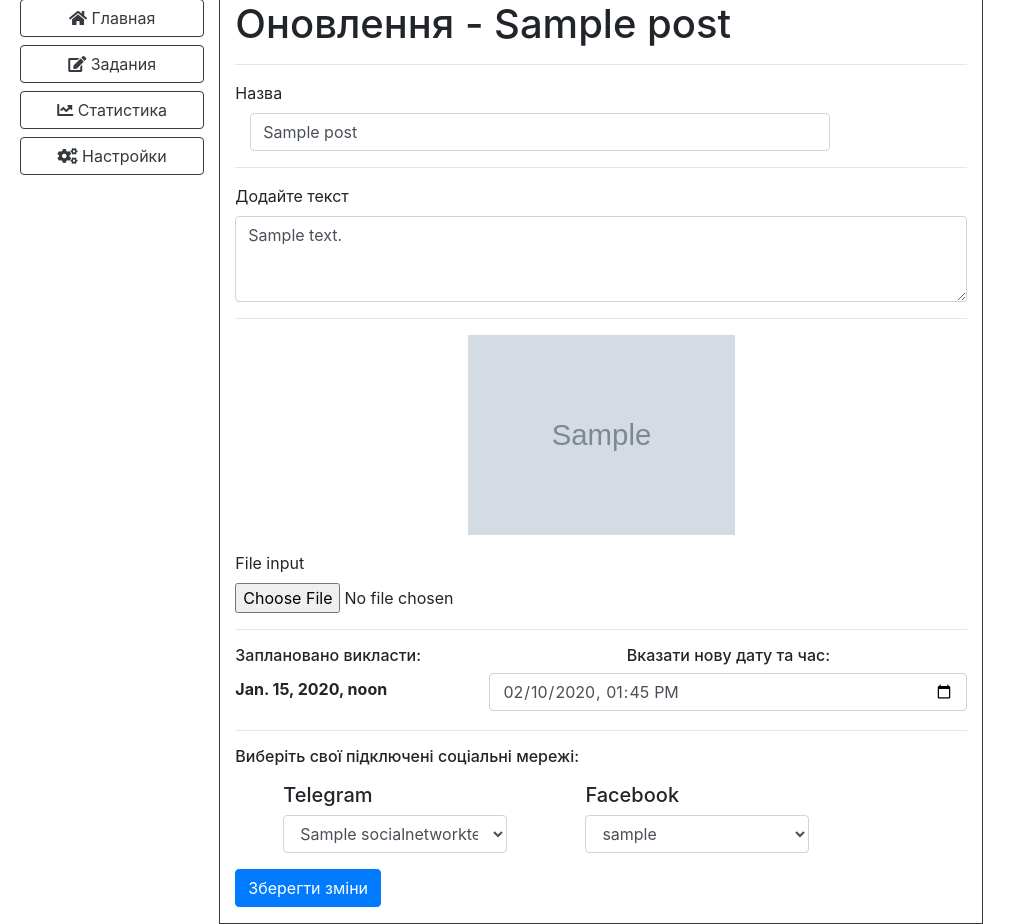
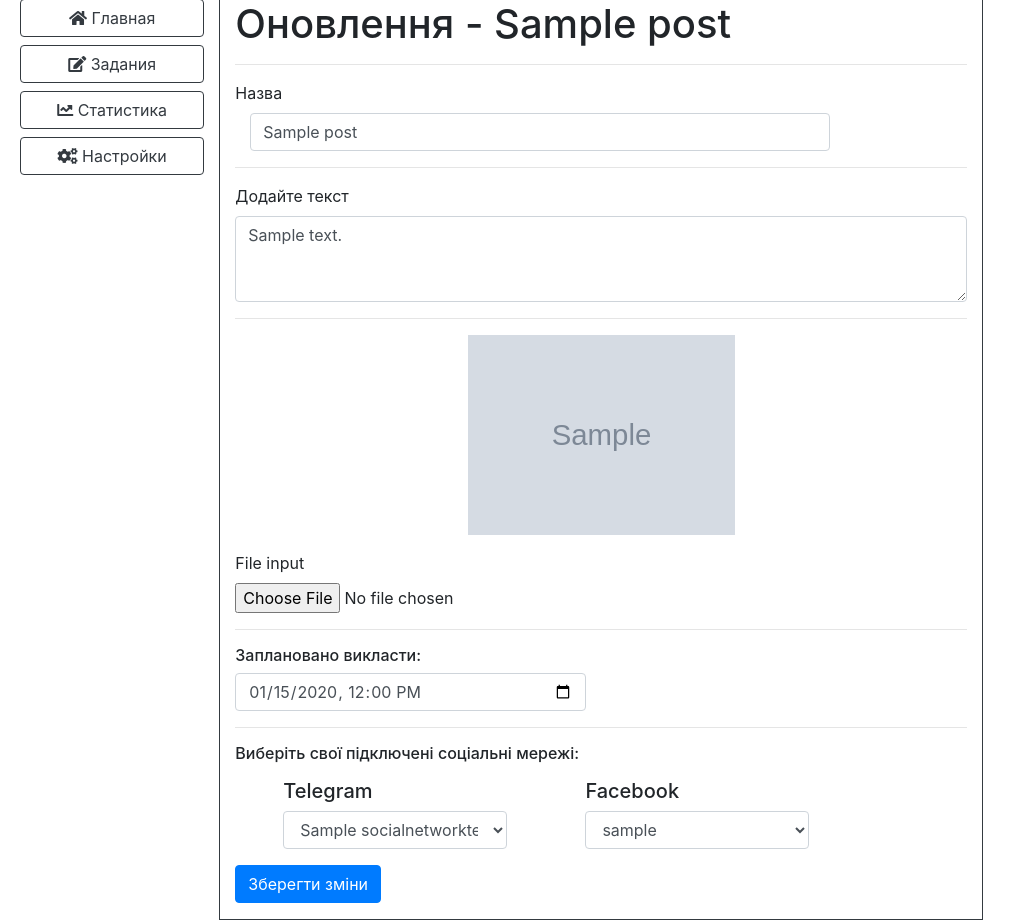
Before and after one commit to shevchenkodim/Auto-posting-service, a Django app: page /studio/tasks/update/1 in a window 1280 px wide. Shown: the part 87-1011 px from the top of the page, without its empty margins (0-1026 px from the left). Run offline with Django 3.2, Linux system fonts and the light colour scheme; a user stored in the database is signed in; tables that the repository leaves empty hold one stand-in row (values such as "Sample post"); grey boxes marked "Sample" are stand-in pictures; some libraries are stand-ins or nearby versions.

Commit message:
Improve save profile and update post
:Release Notes:

:Detailed Notes:

:Testing Performed:
No tests

:QA Notes:

:Issues Addressed:

Signed-off-by: Shevchenko Dmytro <dimashevchenko10021999@gmail.com>

```diff
--- a/static/js/studio_save_profile.js
+++ b/static/js/studio_save_profile.js
@@ -4,7 +4,7 @@ $('.save-profile').on('click', function(){
     var formData = new FormData();
     formData.append('file', $('#icon')[0].files[0]);
     first_name = $('#first_name').val();
-    if(first_name =='' || first_name.length < 2 && first_name.length > 30){
+    if(first_name.length > 30){
         $('.iframe-text').text('Please, check your First Name!');
         $('#exampleModalCenter').modal('show');
         $('#progress').attr("class", "fi fi-check")
@@ -12,7 +12,7 @@ $('.save-profile').on('click', function(){
     }
     formData.append('first_name', first_name);
     last_name = $('#last_name').val();
-    if(last_name =='' || last_name.length < 3 && last_name.length > 150){
+    if(last_name.length > 150){
         $('.iframe-text').text('Please, check your Last Name!');
         $('#exampleModalCenter').modal('show');
         $('#progress').attr("class", "fi fi-check")
--- a/templates/studio/task_update.html
+++ b/templates/studio/task_update.html
@@ -31,15 +31,10 @@
         <div class="col-4">
             <h6>Заплановано викласти:</h6>
         </div>
-        <div class="col-8 text-center">
-            <h6>Вказати нову дату та час:</h6>
-        </div>
-
     </div>
     <div class="form-group row">
-      <label for="example-datetime-local-input" class="col-4 col-form-label pl-6"><h6><b>{{ post.date_posting }}</b></h6></label>
-      <div class="col-8">
-        <input class="form-control" type="datetime-local" value="2020-02-10T13:45:00" id="example-datetime-local-input">
+      <div class="col-6">
+        <input class="form-control" type="datetime-local" value="{{ post.date_posting|date:"Y-m-d" }}T{{ post.date_posting|date:"H:i:s" }}" id="example-datetime-local-input">
       </div>
     </div>
     <hr>
```
Also changed, not shown: 1 other file.
